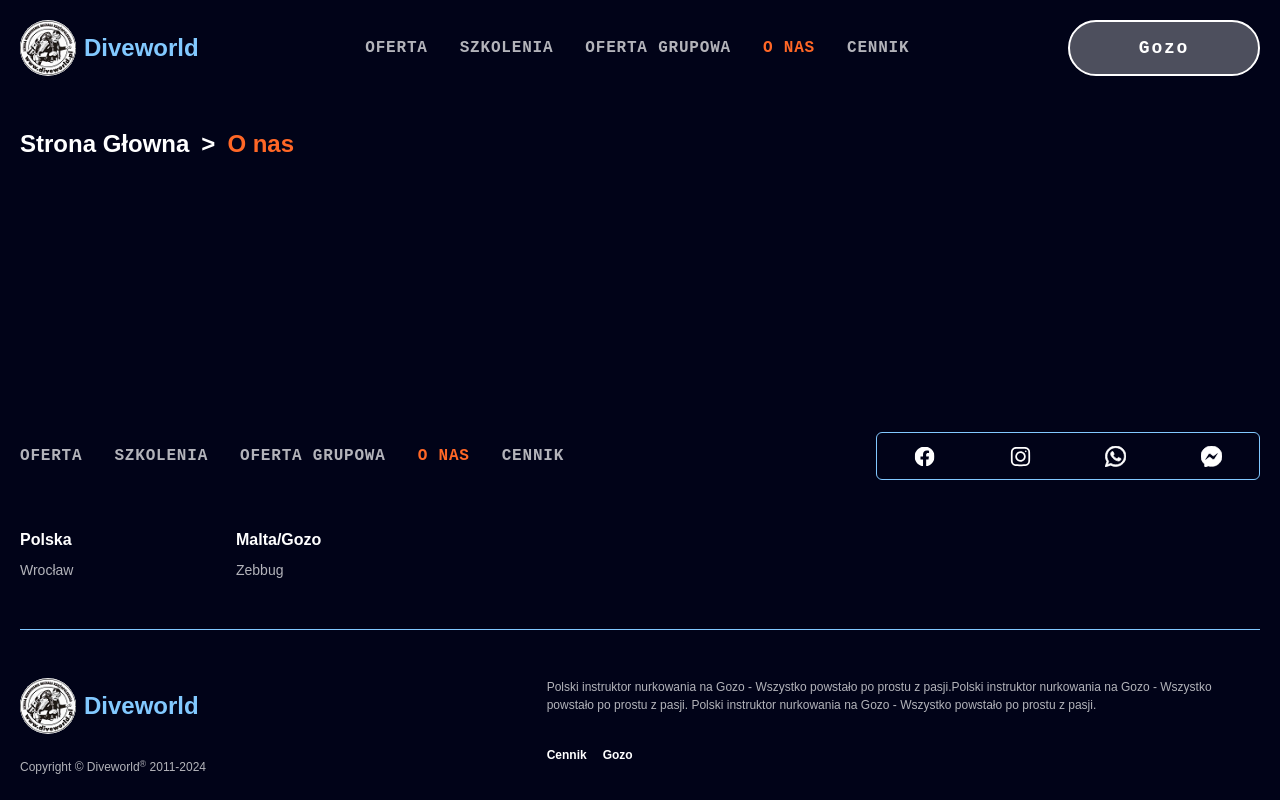
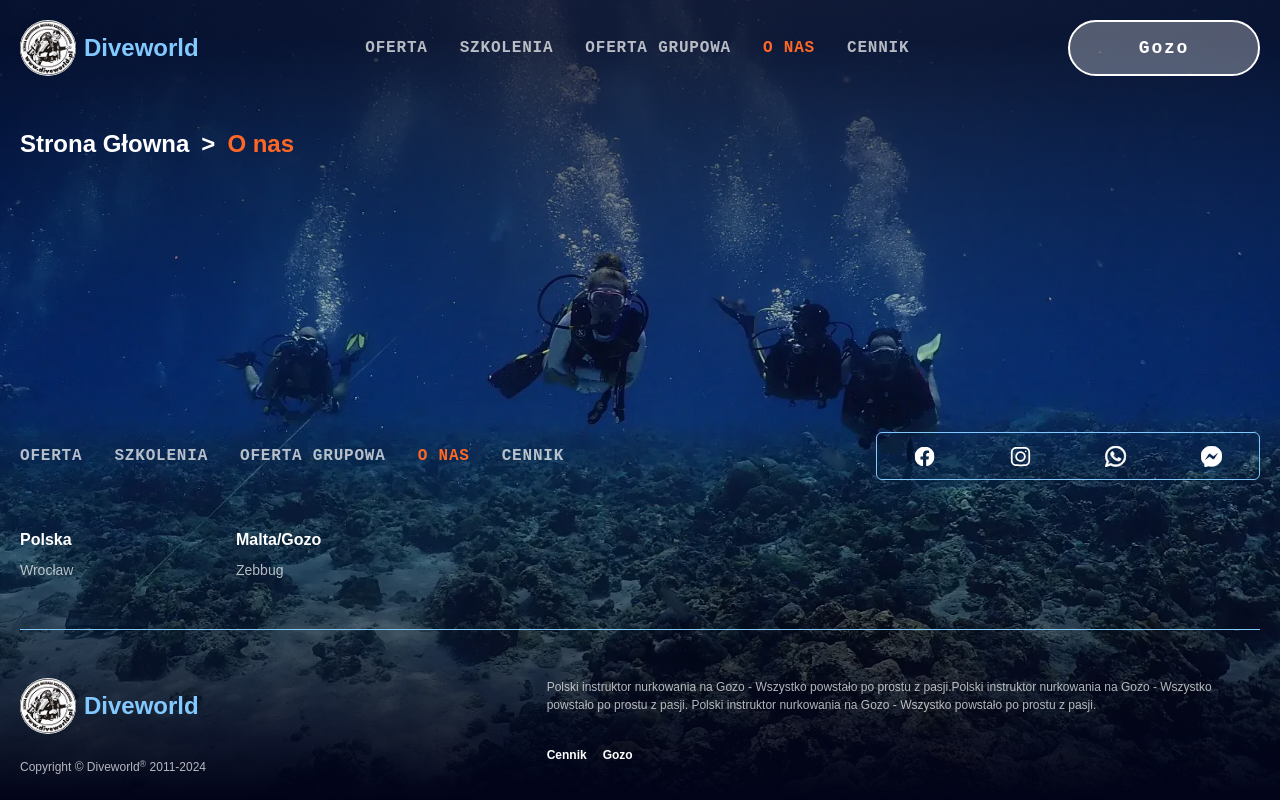
Before and after one commit to MattFvnDev/Diveworld, a React (Vite) app: page /o-nas in a window 1280 px wide. Built offline with nearby package versions, Linux system fonts and the light colour scheme.

Commit message:
About Page UI Mask image props

```diff
--- a/src/pages/About.jsx
+++ b/src/pages/About.jsx
@@ -1,8 +1,10 @@
-import {PagesHeader} from "../components"
+import { backgrounddiver } from "../assets"
+import {Mask, PagesHeader} from "../components"
 
 const About = () => {
   return (
     <>
+    <Mask img={backgrounddiver}/>
     <PagesHeader/>
     </>
   )
```
